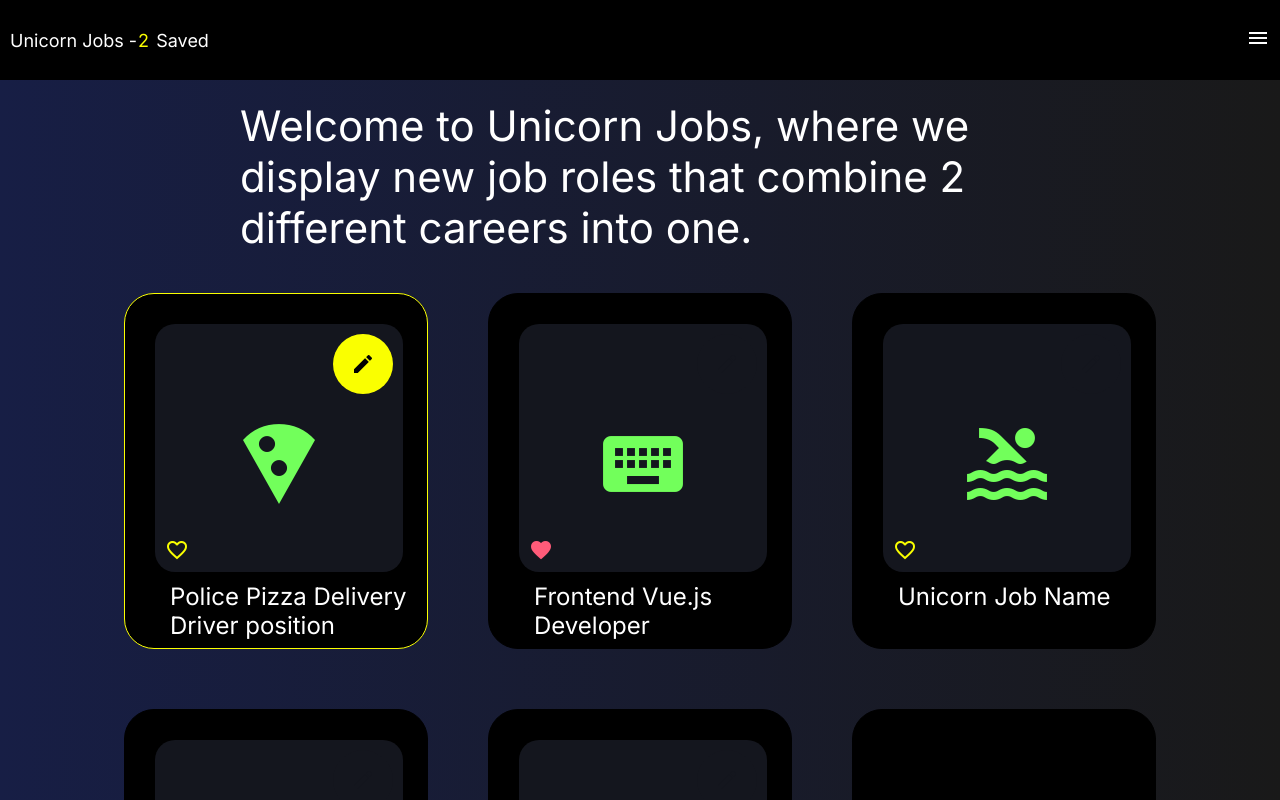
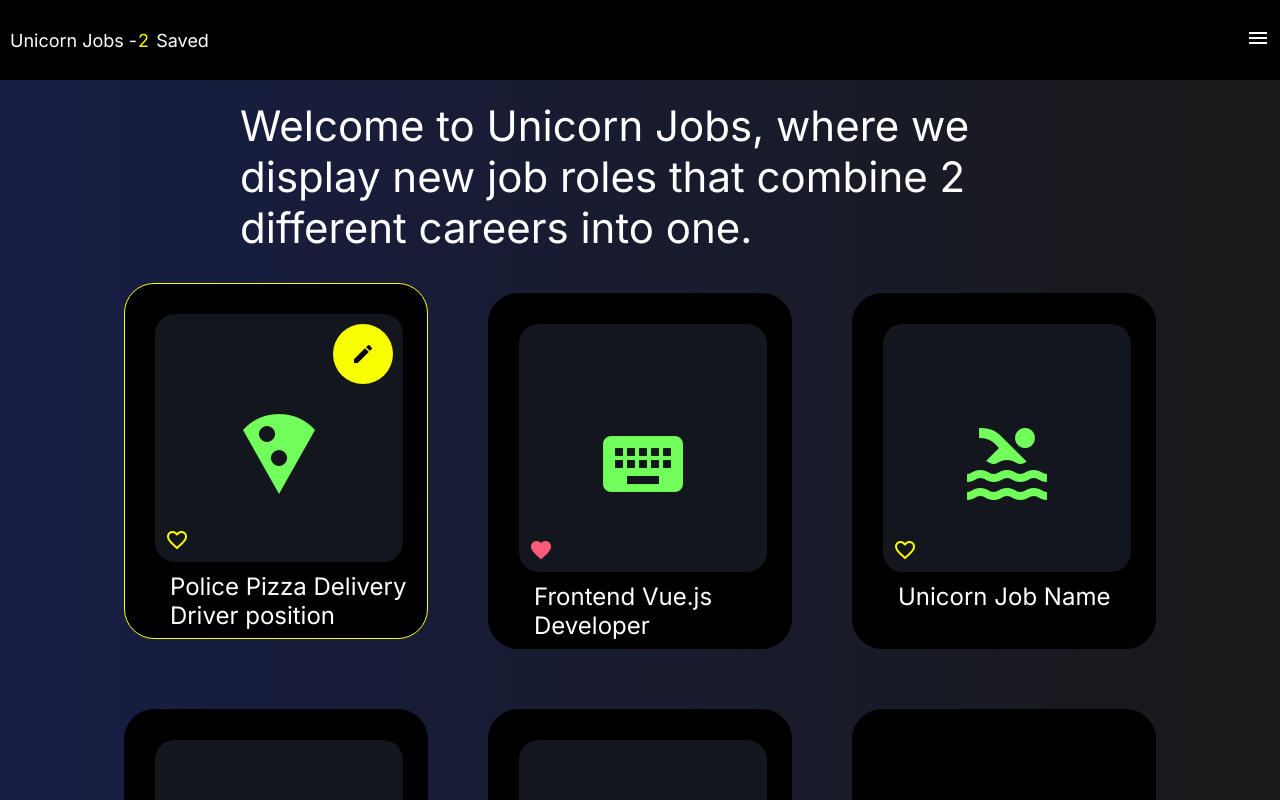
Before and after one commit to AnnaBorysenko/unicorn_job, a Vue app: page / in a window 1280 px wide. In both pictures the pointer is over the element 276 px from the left and 471 px from the top of the page. Shown: the top 800 px of the page. Built offline with nearby package versions, Linux system fonts and the light colour scheme.

Commit message:
Added animation to the card.

```diff
--- a/src/components/JobCard.vue
+++ b/src/components/JobCard.vue
@@ -86,10 +86,12 @@
   border-radius: 30px;
   padding-top: 30px;
   border: 1px solid $color-bg;
+  transition: transform 0.3s ease;
 }
 
 .job-card-wrap:hover {
   border: 1px solid $color-icons-UI;
+  transform: translateY(-10px);
 
   .icon-edit-container .material-icons {
     background-color: $color-icons-UI;
```
